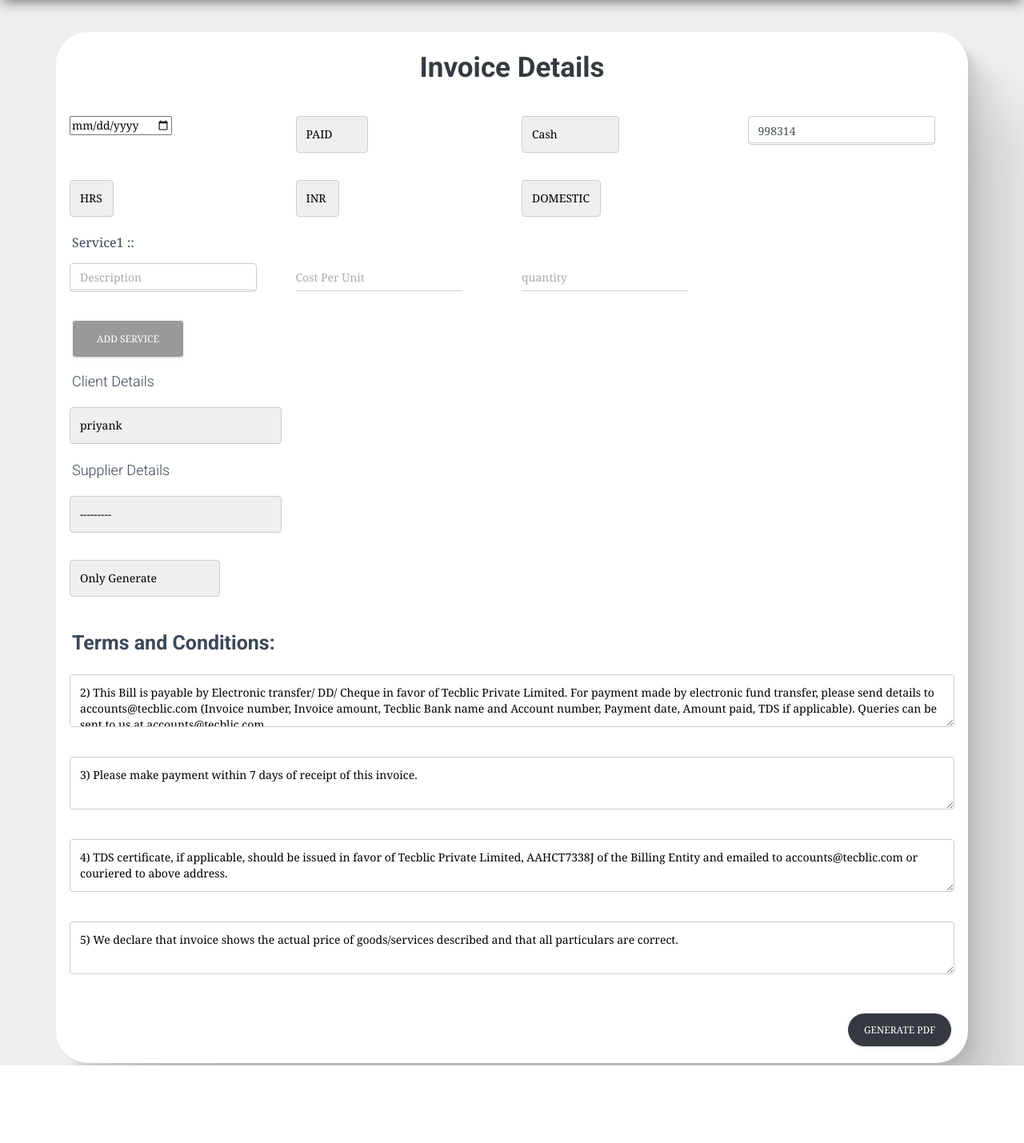
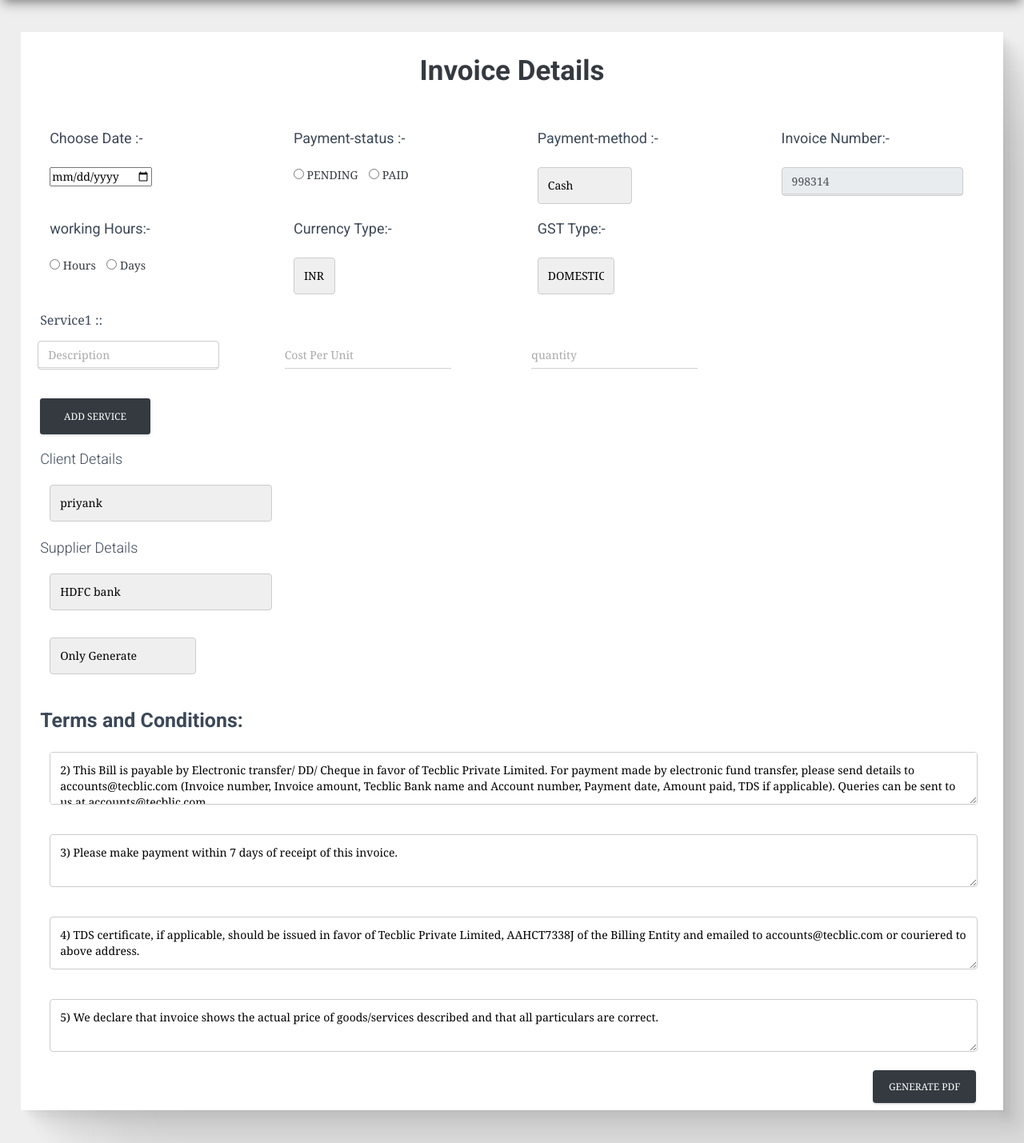
Before and after one commit to priyank-tecblic/tecblic-invoice-portal, a Django app: page /invoice/ in a window 1280 px wide. Shown: the part 70-1499 px from the top of the page at 80% size. Before the commit the page ends 1402 px from the top, so only its background shows below. Run offline with Django 3.2, Linux system fonts and the light colour scheme; a user stored in the database is signed in; data comes from the database, SQL or seed files in the repository; both versions use the stored data as it was after the commit; some libraries are stand-ins or nearby versions.

Commit message:
changes on genrate_page + Client_details + check_invoice + GST_page

```diff
--- a/tecblicapp/templates/tecblicapp/delete_invoice.html
+++ b/tecblicapp/templates/tecblicapp/delete_invoice.html
@@ -12,9 +12,9 @@
 {% include 'tecblicapp/navbar.html' %}
 {% block content %}
 {% endblock %}
-<h4 class="text-center alert alert-info">Delete Invoice</h4>
+<h4 class="text-center alert alert-info">Shelf Invoice</h4>
 
-<p>Are you sure want to delete {{item}}?</p>
+<p>Are you sure want to shelf {{item.invoice_no}}?</p>
 <form action="{% url 'delete_invoice' item.invoice_no %}" method="post">
 
     {% csrf_token %}
--- a/tecblicapp/templates/tecblicapp/invoice.html
+++ b/tecblicapp/templates/tecblicapp/invoice.html
@@ -47,7 +47,7 @@
                 font-weight: bold;
             }
         input[type=text], select, textarea {
-          width: 100%;
+          width: 97%;
           padding: 12px;
           border: 1px solid #ccc;
           border-radius: 4px;
@@ -107,6 +107,10 @@
             margin-top: 0;
           }
         }
+        #sacid
+        {
+          cursor:default;
+        }
         </style>
 </head>
 <body>
@@ -115,50 +119,68 @@
 
 {% endblock %}
 
-    <div class="container" style="box-shadow:
+    <div class="" style="box-shadow:
     2.8px 2.8px 2.2px rgba(0, 0, 0, 0.02),
     6.7px 6.7px 5.3px rgba(0, 0, 0, 0.028),
     12.5px 12.5px 10px rgba(0, 0, 0, 0.035),
     22.3px 22.3px 17.9px rgba(0, 0, 0, 0.042),
     41.8px 41.8px 33.4px rgba(0, 0, 0, 0.05),
     100px 100px 80px rgba(0, 0, 0, 0.07)
-    ;background-color: white;border-radius: 40px;font-family: Georgia, 'Times New Roman', Times, serif;">
+    ;background-color: white;margin:2%;font-family: Georgia, 'Times New Roman', Times, serif;">
         <form action="{% url 'generate_invoice' %}" method="POST">
           <input type="hidden" name="payment_method" value="----">
-
+<br>
           {% csrf_token %}
             <h4 class="text-center text-dark " style="margin-bottom:2%;font-size: 35px;font-weight: 800">Invoice Details </h4>
-
-          <div class="row">
+            <br>
+          <div class="row" style="margin-left: 2%;">
             <div class="col-25" >
+              <h4 style="position: relative; bottom: 4px;border-color: black;"><b>Choose Date :-</b></h4>
                 <label>{{invoices.invoice_date}}</label></span>
             </div>
             <div class="col-25">
-              <label>{{invoices.payment_status}}</label>
+              <h4 style="position: relative; bottom: 4px;"><b>Payment-status :-</b></h4>
+
+              <label class="text-dark">
+              <input type="radio" name="payment_status" value="PENDING"> PENDING
+              <input type="radio" name="payment_status" style="margin-left: 10px;" value="PAID"> PAID
+
+                <!-- {{invoices.payment_status}} -->
+              </label>
             </div>
 
               <div class="col-25">
+              <h4 style="position: relative; bottom: 4px;"><b>Payment-method :-</b></h4>
               <label>{{invoices.payment_method}}</label>
             </div>
                <div class="col-25">
+              <h4 style="position: relative; bottom: 4px;"><b>Invoice Number:-</b></h4>
               <label>{{invoices.sac_code}}</label>
                 <br/>
             </div>
             <div class="col-25">
-              <label>{{invoices.qty_type}}</label>
+              <h4 style="position: relative; bottom: 4px;"><b>working Hours:-</b></h4>
+              <label class="text-dark">
+                <input type="radio" name="qty_type" value="HRS"> Hours
+                <input type="radio" style="margin-left: 10px;" name="qty_type" value="DAY"> Days
+                <!-- {{invoices.qty_type}} -->
+              </label>
                 <br/>
             </div>
 
             <div class="col-25">
+              <h4 style="position: relative; bottom: 4px;"><b>Currency Type:-</b></h4>
+
               <label>{{invoices.currency_type}}</label>
             </div>
 
               <div class="col-25" >
+              <h4 style="position: relative; bottom: 4px;"><b>GST Type:-</b></h4>
                 <label>{{invoices.gst_type}}</label>
             </div>
 
           </div>
-          <div id="service_element">
+          <div id="service_element" style="margin-left: 2%;">
 
             <b>Service1 :: </b><div class="row">
               <div class="col-25">
@@ -173,10 +195,10 @@
               </div>
             </div>
           </div>
-          <button class="btn btn-dark text-right my-3" style="height:45px;" id="btn">Add Service</button>
+          <button class="btn btn-dark text-right my-3 bg-dark" style="margin-left: 2%;height:45px;" id="btn">Add Service</button>
 
 
-          <div class="row">
+          <div class="row" style="margin-left: 2%;">
             <div class="col-25">
               <label hidden="hidden">{{invoices.invoice_no}}</label>
             </div>
@@ -192,8 +214,8 @@
               </div> -->
           </div>
 
-          <h4 >Client Details</h4>
-          <div class="row">
+          <h4 style="margin-left: 2%;">Client Details</h4>
+          <div class="row" style="margin-left: 2%;">
             <div >
                 <label style="width: 25%;">
                   <select name="client" id="id_client">
@@ -209,35 +231,45 @@
 
           </div>
 
-          <h4 >Supplier Details</h4>
-          <div class="row">
+          <h4 style="margin-left: 2%;">Supplier Details</h4>
+          <div class="row" style="margin-left: 2%;">
             <div >
-                <label style="width: 25%;">{{bank_details.bank_info}}</label>
+                <label style="width: 25%;">
+                   <select name="bank_info" >
+                {% for i in bank %}
+                <option value="{{i.id}}" > {{i.bank_name}}</option>
+                {% endfor %}
+                  </select>
+                   <!-- {{bank_details.bank_info}}   -->
+                </label>
             </div>
 
           </div>
-          <div class="row">
+          <div class="row" style="margin-left: 2%;">
             <div class="col-25">
                 <label>{{invoices.send_email}}</label>
             </div>
 
           </div>
-            <h3 style="font-weight:bold;">Terms and Conditions:</h3>
+            <h3 style="font-weight:bold;margin-left: 2%;">Terms and Conditions:</h3>
 
-            <div class="row" >
+            <div class="row" style="margin-left: 2%;" >
               <label>{{invoices.t_2}}</label>
             </div>
 
-            <div  class="row" >
+            <div  class="row" style="margin-left: 2%;">
               <label>{{invoices.t_3}}</label>
             </div>
-            <div  class="row" >
+            <div  class="row" style="margin-left: 2%;">
               <label>{{invoices.t_4}}</label>
             </div>
-            <div  class="row" >
+            <div  class="row" style="margin-left: 2%;">
               <label>{{invoices.t_5}}</label>
             </div>
-            <input type="submit" value="Generate PDF" class="btn btn-dark bg-dark my-4" style="border-radius:40px;"/>
+            <input type="submit" value="Generate PDF" class="btn btn-dark bg-dark my-4" style="    position: relative;
+            bottom: 26px;
+            right: 33px;
+  "/>
             <br>
             <br>
 
@@ -286,5 +318,6 @@
   id_t_3.rows = 2;
   id_t_4.rows = 2;
   id_t_5.rows = 2;
+  $('#sacid').attr('readonly','true')
 </script>
 </html>
--- a/tecblicapp/urls.py
+++ b/tecblicapp/urls.py
@@ -23,8 +23,11 @@
     path('delete_invoice/<int:pk>/', views.delete_invoice, name='delete_invoice'),
     path('gst', views.gst, name="gst"),
     path('search',views.search,name ='search'),
+    path('clientsearch',views.clientsearch,name ='search'),
+    path('banksearch',views.banksearch,name ='search'),
     path('filter/',views.filter_invoice,name="filter"),
-    path('test/',views.test,name="testing")
+    path('test/',views.test,name="testing"),
+    path('active_client/',views.activeClient,name="testing"),
 
 
     #path('inv_send_mail',views.generate_invoice_send mail,name='invoice_send_mail'),
--- a/tecblicapp/views.py
+++ b/tecblicapp/views.py
@@ -155,11 +155,10 @@
 #Edit Client data
 @login_required(login_url='login')
 def edit_data(request):
-    if request.method=="POST":
-        id=request.POST.get('cid')
-        client=clientDetail.objects.get(pk=id)
-        client_data={"id":client.id,"name":client.clientName,"address":client.clientAddress,"gstin":client.clientGSTIN,"pan":client.clientPAN,"email":client.clientEmail,"kind":client.kindAttn,"place":client.placeofSupply}
-        return JsonResponse(client_data)
+    id=request.GET.get('cid')
+    client=clientDetail.objects.filter(pk=id)
+    # client_data={"id":client.id,"name":client.clientName,"address":client.clientAddress,"gstin":client.clientGSTIN,"pan":client.clientPAN,"email":client.clientEmail,"kind":client.kindAttn,"place":client.placeofSupply}
+    return render(request,'tecblicapp/edit_client.html',{"client_data":client})
 
 #Invoice Form
 @login_required(login_url='login')
@@ -167,7 +166,8 @@
     invoices=invoiceForm()
     bank_details=bankDetailForm
     clientActive = clientDetail.objects.filter(activeClient=True)
-    return render(request,'tecblicapp/invoice.html',{'invoices':invoices,'bank_details':bank_details,'client_details':clientActive})
+    bank = BankDetails.objects.all()
+    return render(request,'tecblicapp/invoice.html',{'invoices':invoices,'bank_details':bank_details,'client_details':clientActive,'bank':bank})
 
 #Html to pdf
 # def html_to_pdf(template_src, context_dict={}):
@@ -477,11 +477,12 @@
 #Edit bank details
 @login_required(login_url='login')
 def edit_bank_detail(request):
-    if request.method=="POST":
-        id=request.POST.get('cid')
-        bank_obj=BankDetails.objects.get(pk=id)
-        bank_data={"id":bank_obj.id,"bank_name":bank_obj.bank_name,"account_no":bank_obj.account_no,"ifsc":bank_obj.ifsc_code,"bank_branch":bank_obj.bank_branch,'swift_code':bank_obj.swift_code,'cin':bank_obj.cin,'supplier_pan':bank_obj.supplier_pan,"supplier_gstin":bank_obj.supplier_gstin,'arn':bank_obj.arn}
-        return JsonResponse(bank_data)
+    print("-------------------------------")
+    id=request.GET.get('pk')
+    bank_obj=BankDetails.objects.filter(id=id)
+    print(bank_obj)
+    # bank_data={"id":bank_obj.id,"bank_name":bank_obj.bank_name,"account_no":bank_obj.account_no,"ifsc":bank_obj.ifsc_code,"bank_branch":bank_obj.bank_branch,'swift_code':bank_obj.swift_code,'cin':bank_obj.cin,'supplier_pan':bank_obj.supplier_pan,"supplier_gstin":bank_obj.supplier_gstin,'arn':bank_obj.arn}
+    return render(request,'tecblicapp/edit_bank.html',{"bank":bank_obj})
 
 @login_required(login_url='login')
 def generate_invoice_and_send_mail_form(request):
@@ -508,7 +509,7 @@
 
 @login_required(login_url='login')
 def check_invoice(request):
-    inv_obj=Invoice.objects.all()
+    inv_obj=Invoice.objects.filter(is_deleted=False)
     paginator = Paginator(inv_obj,5)
     page_number = request.GET.get('page')
     finaldata =  paginator.get_page(page_number)
@@ -663,7 +664,7 @@
 def delete_invoice(request,pk):
     invoice=Invoice.objects.get(invoice_no=pk)
     if request.method =='POST':
-        invoice.delete()
+        invoice.soft_delete()
         return redirect('/')
     context = {'item':invoice}
     return render(request, 'tecblicapp/delete_invoice.html', context)
@@ -672,6 +673,42 @@
 def gst(request):
     gst = gstValue.objects.all()
     return render(request,'tecblicapp/gst.html',{'gst':gst})
+
+@login_required(login_url='login')
+def banksearch(request):
+    global inv
+    query = request.GET.get('query','')
+    if query=='':
+        pass
+    else:
+        if query.isnumeric():
+            inv =BankDetails.objects.filter(Q(bank_name__contains=query)|Q(account_no__contains=int(query))|Q(ifsc_code__contains=query)|Q(bank_branch__contains=query)|Q(swift_code__contains = query)|Q(cin__contains = query)|Q(supplier_pan__contains = query)|Q(supplier_gstin__contains = query)|Q(arn__contains = query))
+        else:
+            inv =BankDetails.objects.filter(Q(bank_name__contains=query)|Q(account_no__contains=query)|Q(ifsc_code__contains=query)|Q(bank_branch__contains=query)|Q(swift_code__contains = query)|Q(cin__contains = query)|Q(supplier_pan__contains = query)|Q(supplier_gstin__contains = query)|Q(arn__contains = query))
+
+    paginator = Paginator(inv,3)
+    page_number = request.GET.get('page')
+    ServiceDatafinal = paginator.get_page(page_number)
+    totalpage = ServiceDatafinal.paginator.num_pages
+    params = {'inv':ServiceDatafinal,'totalpages':[n+1 for n in range(totalpage)]}
+    return render(request,'tecblicapp/search_bank.html',params)
+
+@login_required(login_url='login')
+def clientsearch(request):
+    global inv
+    query = request.GET.get('query','')
+    if query=='':
+        pass
+    else:
+        inv =clientDetail.objects.filter(Q(clientName__contains=query)|Q(clientEmail__contains=query)|Q(clientAddress__contains=query)|Q(clientGSTIN__contains=query)|Q(clientPAN__contains = query)|Q(kindAttn__contains = query)|Q(placeofSupply__contains = query))
+
+    paginator = Paginator(inv,3)
+    page_number = request.GET.get('page')
+    ServiceDatafinal = paginator.get_page(page_number)
+    totalpage = ServiceDatafinal.paginator.num_pages
+    params = {'inv':ServiceDatafinal,'totalpages':[n+1 for n in range(totalpage)]}
+    print("im here ---------------",inv)
+    return render(request,'tecblicapp/search_client.html',params)
 
 @login_required(login_url='login')
 def search(request):
@@ -692,5 +729,19 @@
     params = {'inv':ServiceDatafinal,'totalpages':[n+1 for n in range(totalpage)]}
     return render(request,'tecblicapp/search.html',params)
 
+
 def test(request):
     return render(request,'tecblicapp/test.html')
+
+def activeClient(request):
+
+    client = clientDetail.objects.get(id=request.GET.get('idd'))
+
+    if request.GET.get('radio') == 'true':
+        print("im in true",client)
+        client.activeClient = True
+    else:
+        print("im in false")
+        client.activeClient = False
+    client.save()
+    return redirect("/add")
```
Also changed, not shown: tecblicapp/models.py (+15 -3 lines), tecblicapp/templates/tecblicapp/add_client.html (+43 -17 lines), tecblicapp/templates/tecblicapp/bank_details.html (+34 -13 lines), tecblicapp/templates/tecblicapp/check_invoice_status_demo.html (+4 -3 lines), tecblicapp/templates/tecblicapp/gst.html (+3 -7 lines), tecblicapp/templates/tecblicapp/invoice_edit_form.html (+29 -16 lines), db.sqlite3.
